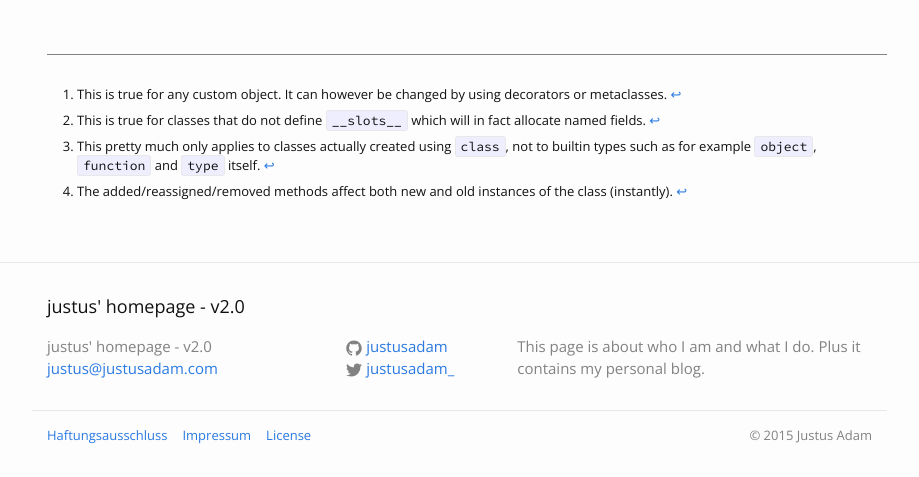
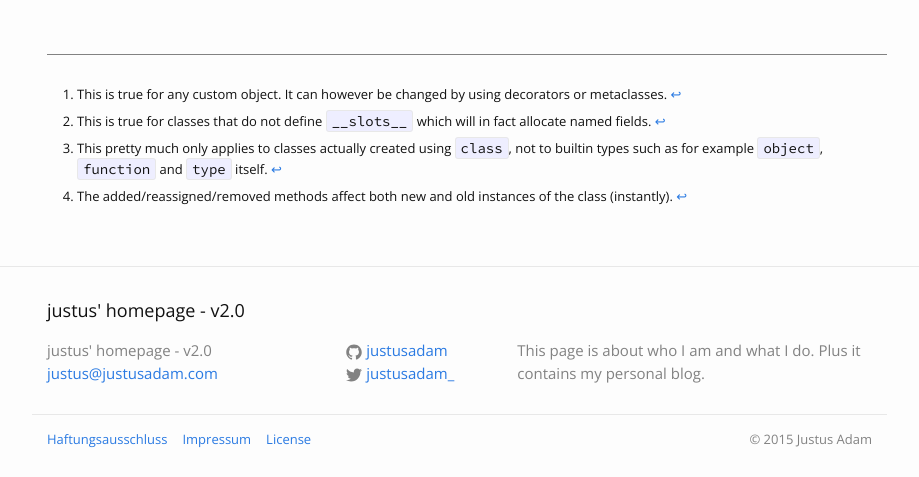
Before and after one commit to JustusAdam/justusadam.github.io, a Jekyll site: the page built from _posts/2015-05-01-monkey-patching.md, in a window 1280 px wide. Shown: the part 4851-5328 px from the top of the page, without its empty margins (173-1092 px from the left). Built offline with Jekyll 4.4.1, drawn with Linux system fonts in a browser that asks for light colours.

Commit message:
added quick fact for hackage, fized css (hopefully)

```diff
--- /dev/null
+++ b/_quick_facts/hackage.html
@@ -0,0 +1,3 @@
+---
+---
+<p> I recently got an account on <a href="http://hackage.haskell.org">Hackage <image style="display: inline-block" src="http://evenmere.org/~bts/haskell-logo/logo-0.svg" width="20" height="20" alt="Haskell logo" /></a>, the Haskell package Database, which jou can find <a href="https://hackage.haskell.org/user/justus">here</a> if you're interested.</p>
--- a/_sass/_tools.scss
+++ b/_sass/_tools.scss
@@ -1,9 +1,5 @@
 .small {
   font-size: small;
-
-  pre, code, div, span {
-    font-size: small;
-  }
 }
 
 p.small, .small p, p.smaller, .smaller p {
@@ -12,10 +8,6 @@
 
 .smaller {
   font-size: smaller;
-
-  pre, code, div, span {
-    font-size: smaller;
-  }
 }
 
 .left {
```
